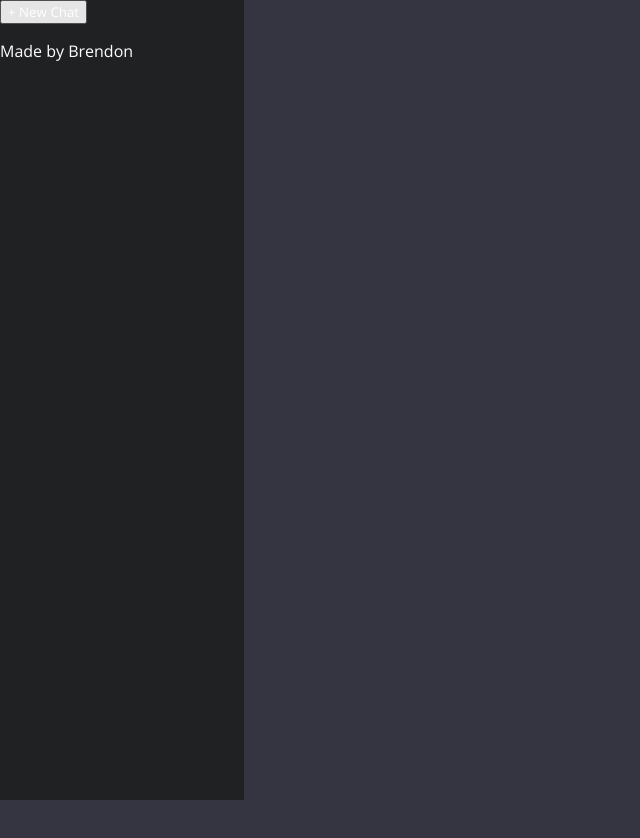
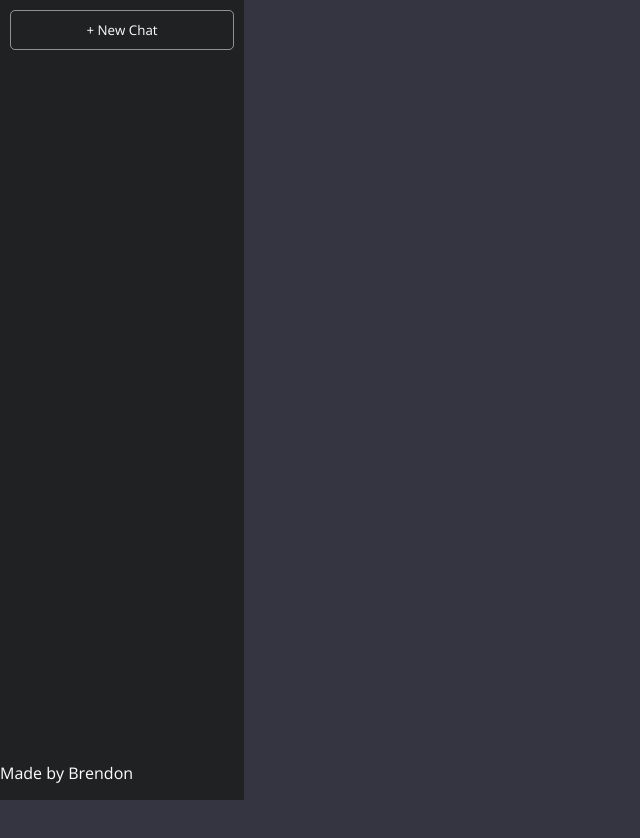
Before and after one commit to brendon-rofe/react-chatgpt-clone, a JavaScript app: page / in a window 1280 px wide. Shown: the top 838 px of the page, without its empty margins (0-640 px from the left). Built offline with nearby package versions, Linux system fonts and the light colour scheme; the HTML template or start-up script is replaced by a standard one.

Commit message:
Some side-bar styling

```diff
--- a/src/index.css
+++ b/src/index.css
@@ -18,6 +18,17 @@ body {
   background-color: #202123;
   height: 100vh;
   width: 244px;
+  display: flex;
+  flex-direction: column;
+  justify-content: space-between;
+}
+
+button {
+  border: solid 0.5px rgba(255, 255, 255, 0.5);
+  background-color: transparent;
+  border-radius: 5px;
+  padding: 10px;
+  margin: 10px;
 }
 
 .main {
```
